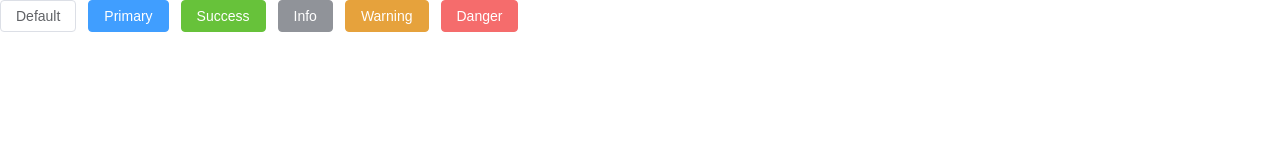
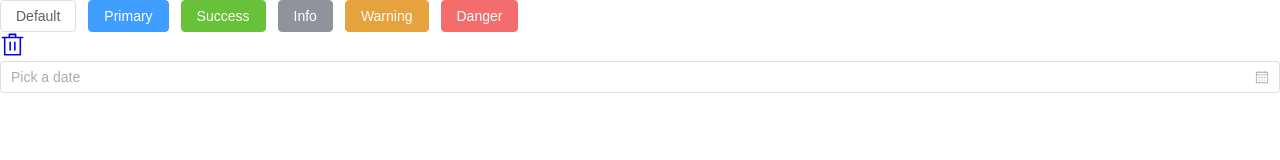
Before and after one commit to XiyvEbsty/demofront, a Vue app: page / in a window 1280 px wide. Shown: the top 160 px of the page. Built offline with nearby package versions, Linux system fonts and the light colour scheme.

Commit message:
集成element plus和icon

```diff
--- a/src/main.js
+++ b/src/main.js
@@ -14,3 +14,7 @@ app.use(ElementPlus, {
     locale: zhCn,
 })
 app.mount('#app')
+
+for (const [key, component] of Object.entries(ElementPlusIconsVue)) {
+    app.component(key, component)
+}
--- a/src/views/Home.vue
+++ b/src/views/Home.vue
@@ -8,6 +8,13 @@
   <el-button type="info">Info</el-button>
   <el-button type="warning">Warning</el-button>
   <el-button type="danger">Danger</el-button>
+
+
+  <div>
+    <el-icon size="25" color="blue"><Delete /></el-icon>
+    <el-input placeholder="Pick a date" :suffix-icon="Calendar"/>
+  </div>
+
 </div>
 
 </template>
@@ -15,4 +22,5 @@
 
 <script setup>
 
+import {Calendar} from "@element-plus/icons-vue";
 </script>
```
